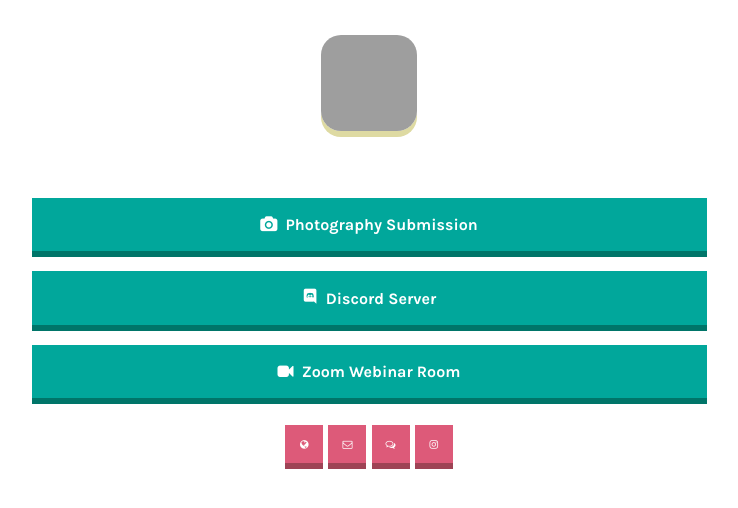
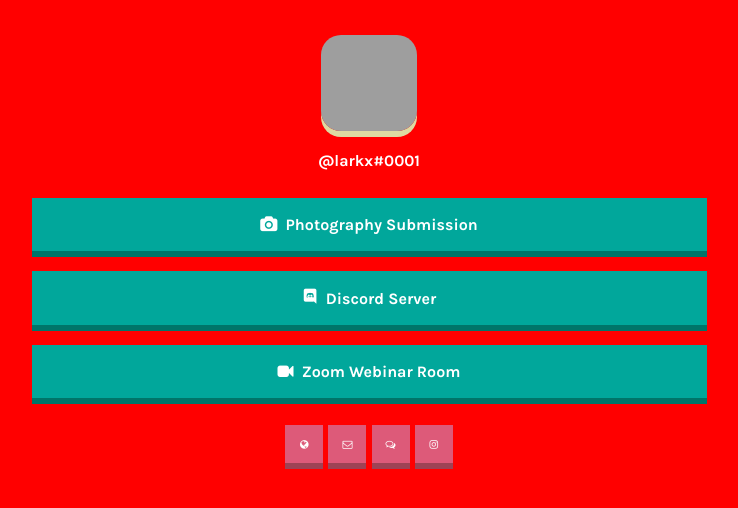
Before and after one commit to MichaelBarney/LinkFree, a PHP site: page / in a window 1280 px wide. Shown: the top 508 px of the page, without its empty margins (271-1009 px from the left). Run offline with PHP 8.4, Linux system fonts and the light colour scheme; some libraries are stand-ins or nearby versions; grey boxes are pictures that could not be loaded.

Commit message:
Update style.css

```diff
--- a/style.css
+++ b/style.css
@@ -6,7 +6,7 @@
 }
 
 body {
-	background-color: #fff;
+	background-color: red !important;
 }
 
 #userPhoto {
```
